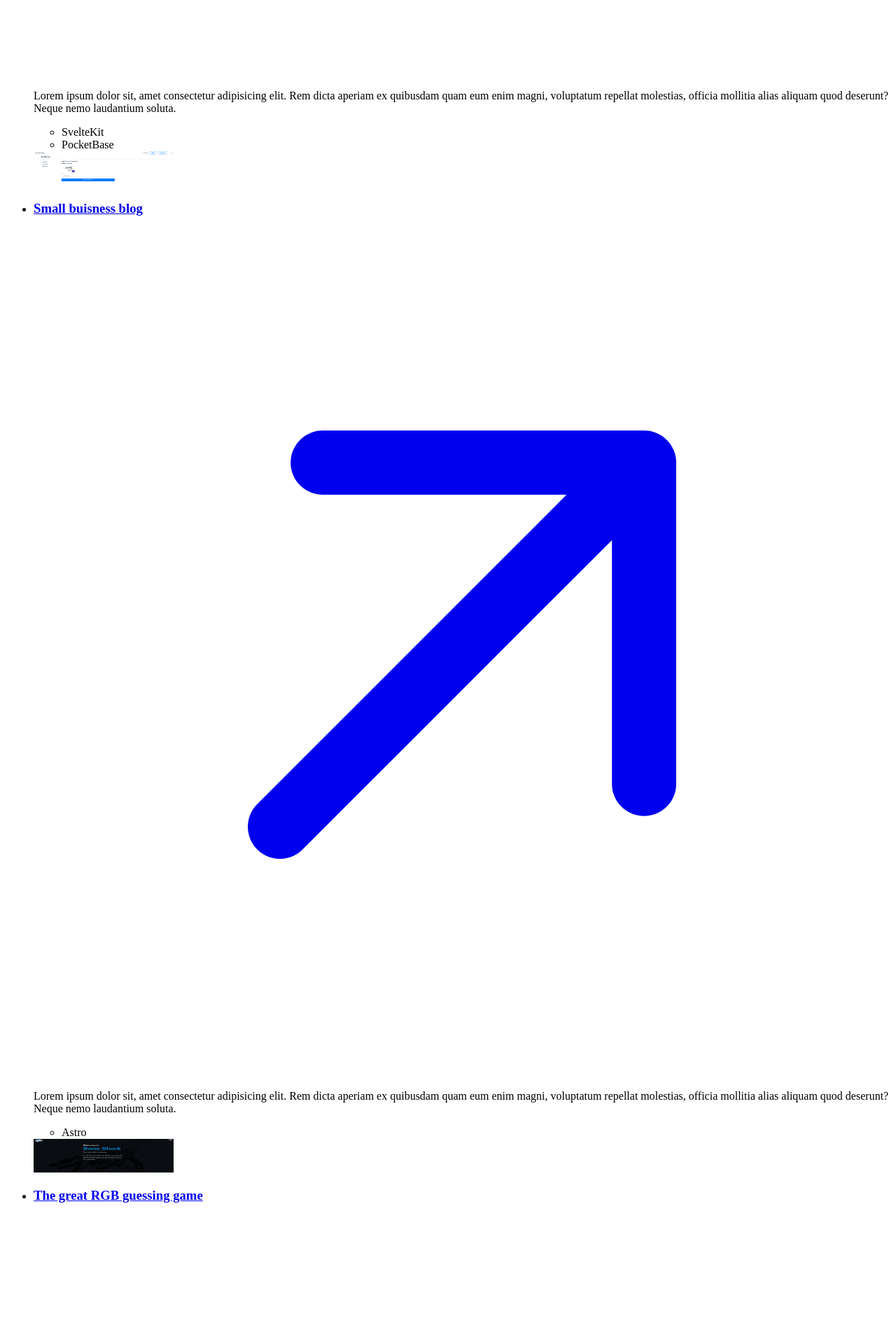
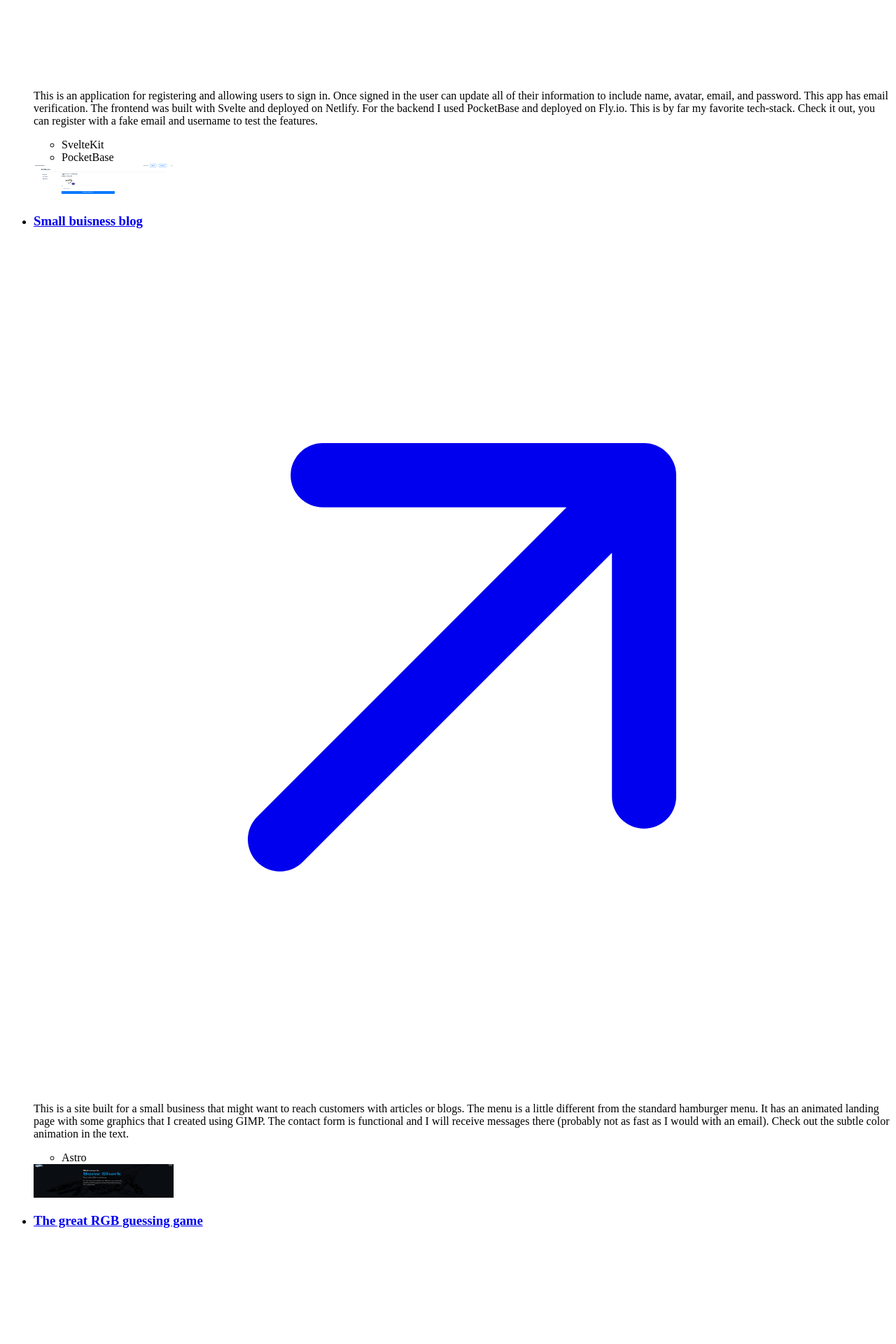
Before and after one commit to volkoff223/my_portfolio, a SvelteKit app: page / in a window 1280 px wide. Shown: the part 4260-6180 px from the top of the page at 70% size. Built offline with nearby package versions, Linux system fonts and the light colour scheme.

Commit message:
Project updated

```diff
--- a/src/components/Projects.svelte
+++ b/src/components/Projects.svelte
@@ -59,10 +59,14 @@
                 >
               </h3>
               <p class="mt-2 text-sm leading-normal">
-                Lorem ipsum dolor sit, amet consectetur adipisicing elit. Rem
-                dicta aperiam ex quibusdam quam eum enim magni, voluptatum
-                repellat molestias, officia mollitia alias aliquam quod
-                deserunt? Neque nemo laudantium soluta.
+                This is an application for registering and allowing users to
+                sign in. Once signed in the user can update all of their
+                information to include name, avatar, email, and password. This
+                app has email verification. The frontend was built with Svelte
+                and deployed on Netlify. For the backend I used PocketBase and
+                deployed on Fly.io. This is by far my favorite tech-stack. Check
+                it out, you can register with a fake email and username to test
+                the features.
               </p>
               <ul class="mt-2 flex flex-wrap" aria-label="Technologies used:">
                 <li class="mr-1.5 mt-2">
@@ -137,10 +141,13 @@
                     >
                   </h3>
                   <p class="mt-2 text-sm leading-normal">
-                    Lorem ipsum dolor sit, amet consectetur adipisicing elit.
-                    Rem dicta aperiam ex quibusdam quam eum enim magni,
-                    voluptatum repellat molestias, officia mollitia alias
-                    aliquam quod deserunt? Neque nemo laudantium soluta.
+                    This is a site built for a small business that might want to
+                    reach customers with articles or blogs. The menu is a little
+                    different from the standard hamburger menu. It has an
+                    animated landing page with some graphics that I created
+                    using GIMP. The contact form is functional and I will
+                    receive messages there (probably not as fast as I would with
+                    an email). Check out the subtle color animation in the text.
                   </p>
                   <ul
                     class="mt-2 flex flex-wrap"
@@ -210,10 +217,11 @@
                     >
                   </h3>
                   <p class="mt-2 text-sm leading-normal">
-                    Lorem ipsum dolor sit, amet consectetur adipisicing elit.
-                    Rem dicta aperiam ex quibusdam quam eum enim magni,
-                    voluptatum repellat molestias, officia mollitia alias
-                    aliquam quod deserunt? Neque nemo laudantium soluta.
+                    This is a guessing game that is great for anyone that uses
+                    RGB color. It was built using pure HTML, CSS, and
+                    JavaScript. It is linked to my CodePen page because I really
+                    like being able to showcase the game as well as the logic.
+                    Give it a try and see where you RGB guessing skills are.
                   </p>
                   <ul
                     class="mt-2 flex flex-wrap"
```
